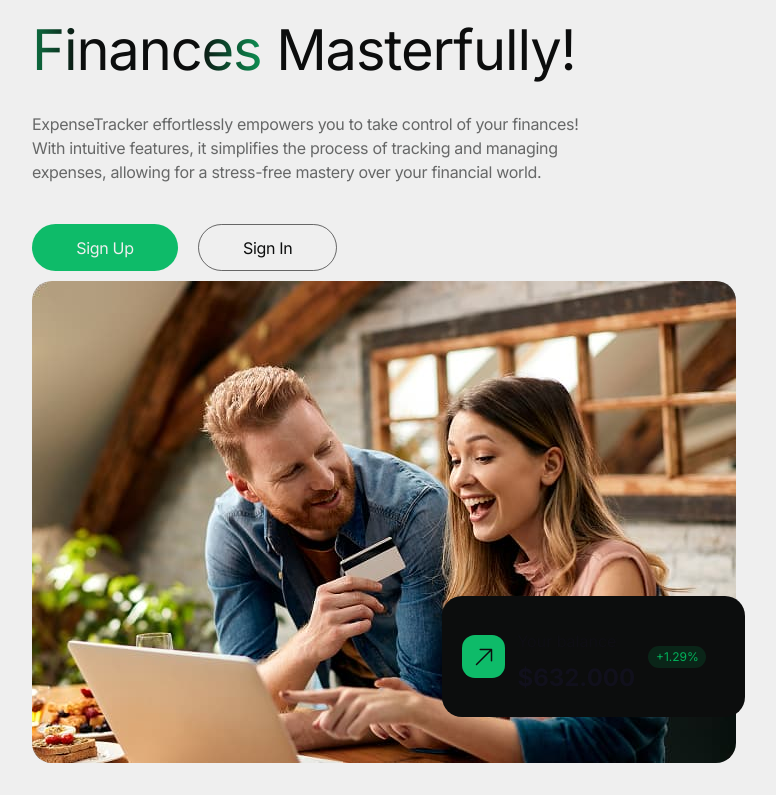
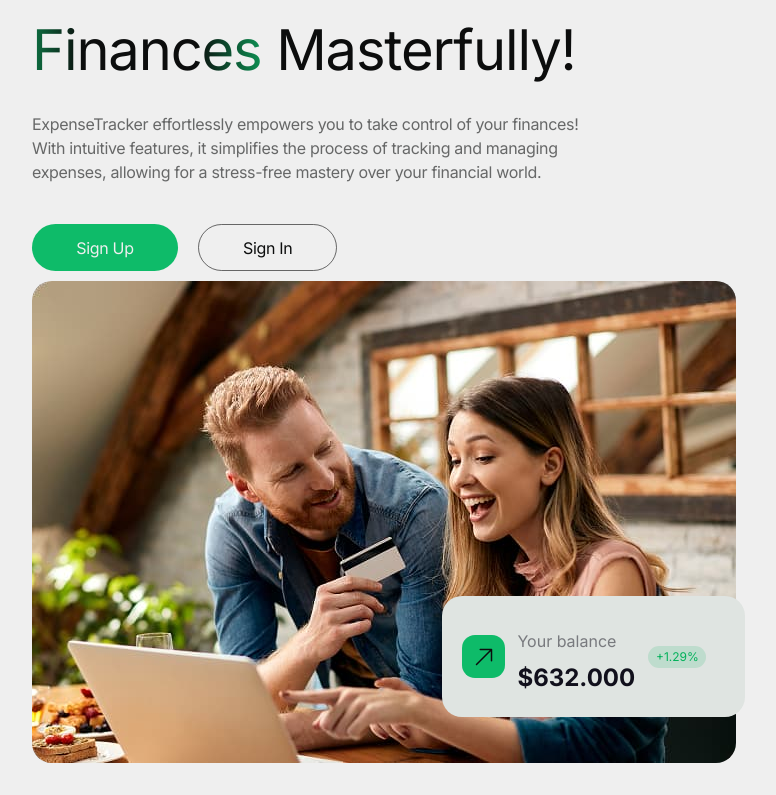
Before and after one commit to MrWhoopee/expense-tracker, a Next.js app: page / in a window 1280 px wide. Shown: the part 258-1053 px from the top of the page, without its empty margins (256-1032 px from the left). Built offline with nearby package versions, Linux system fonts and the light colour scheme; no server answers.

Commit message:
bgimagewrapper -color and different income and expense in totalamount

```diff
--- a/components/BgImageWrapper/BgImageWrapper.module.css
+++ b/components/BgImageWrapper/BgImageWrapper.module.css
@@ -60,7 +60,7 @@
   padding: 20px;
   box-sizing: border-box;
 
-  background-color: var(--color-titles);
+  background-color: #dfe4e1;
 
   animation: moveX var(--duration) linear infinite alternate;
   animation-play-state: running;
--- a/components/TransactionsTotalAmount/TransactionsTotalAmount.tsx
+++ b/components/TransactionsTotalAmount/TransactionsTotalAmount.tsx
@@ -65,7 +65,7 @@
           <p className={css.amount}>
             {/* {`$${expenses.toLocaleString("en-US", { minimumFractionDigits: 3 })}`}
              */}
-            {`${symbol}${formatAmount(incomes)}`}
+            {`${symbol}${formatAmount(expenses)}`}
           </p>
         </div>
       </div>
```
